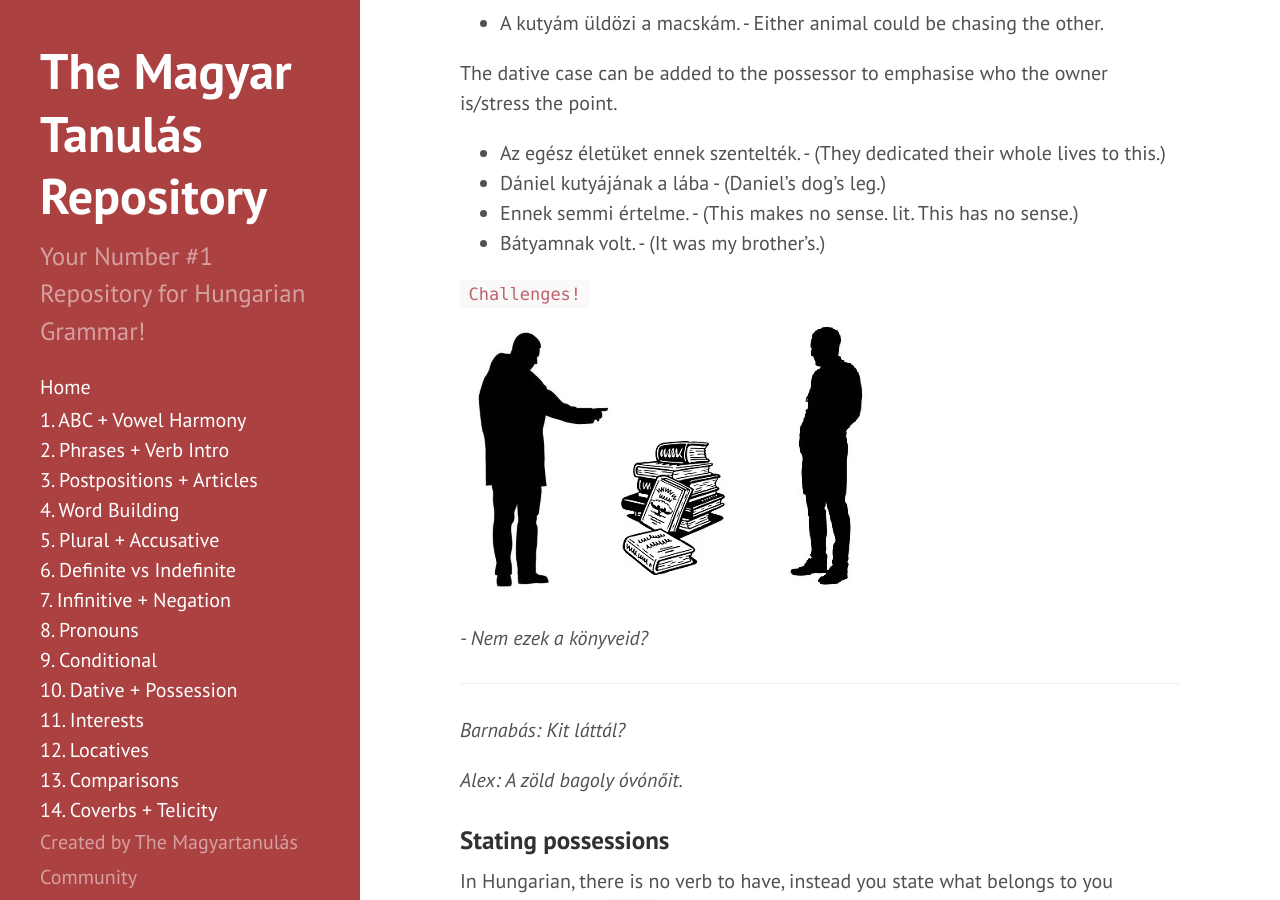
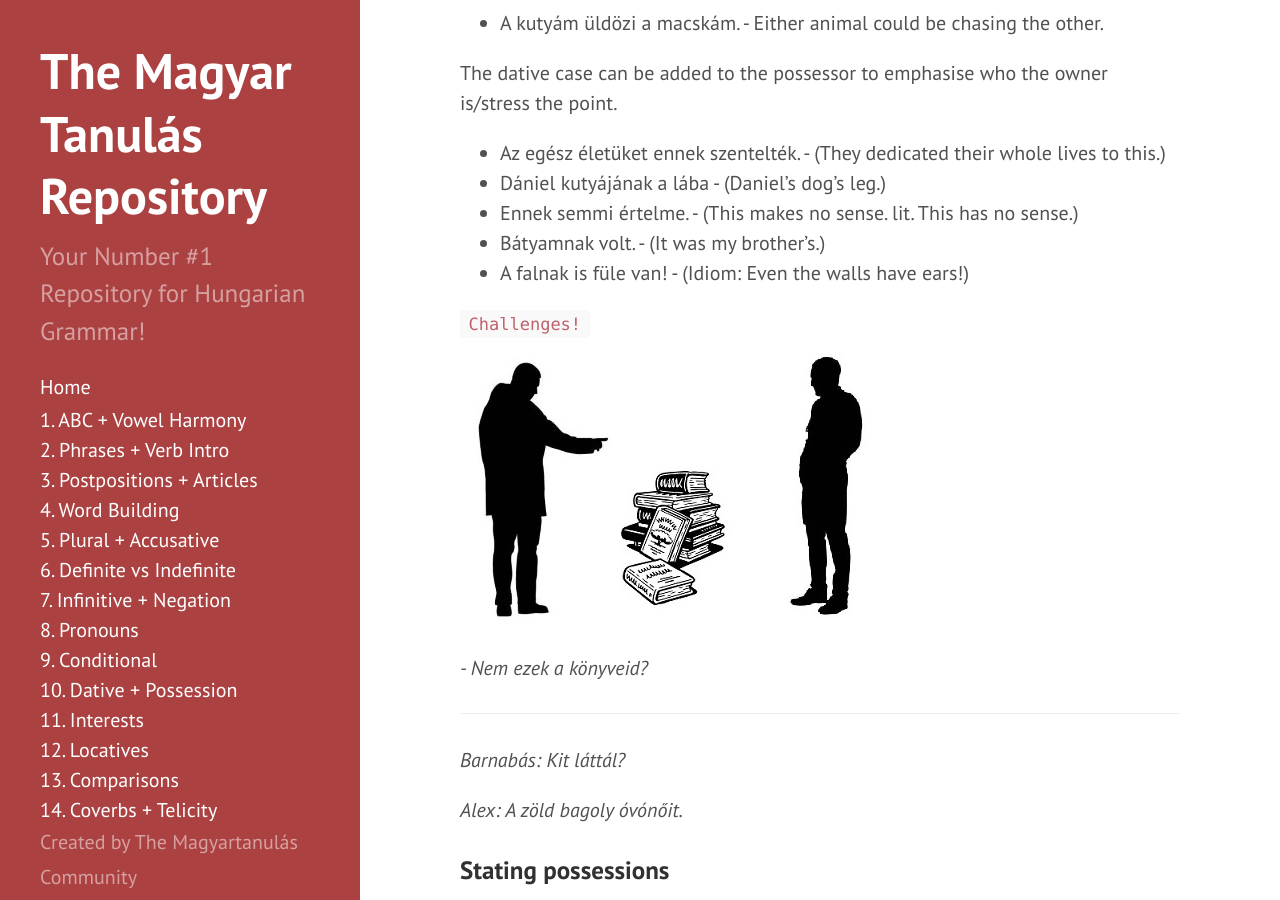
Before and after one commit to Magyartanulas/magyartanulas.github.io, a Jekyll site: the page built from dative_possession.md, in a window 1280 px wide and 900 px high, scrolled down 3321 px. Built offline with Jekyll 4.4.1, drawn with Linux system fonts in a browser that asks for light colours; Markdown is read by kramdown in place of the engine named in the settings.

Commit message:
Update dative_possession.md

```diff
--- a/dative_possession.md
+++ b/dative_possession.md
@@ -95,6 +95,7 @@ The dative case can be added to the possessor to emphasise who the owner is/stre
 * Dániel kutyájának a lába - (Daniel's dog's leg.)
 * Ennek semmi értelme. - (This makes no sense. lit. This has no sense.)
 * Bátyamnak volt. - (It was my brother's.)
+* A falnak is füle van! - (Idiom: Even the walls have ears!)
 
 `Challenges!`
 ![Könyvek](https://magyartanulas.github.io/public/könyvek.jpg)
```
